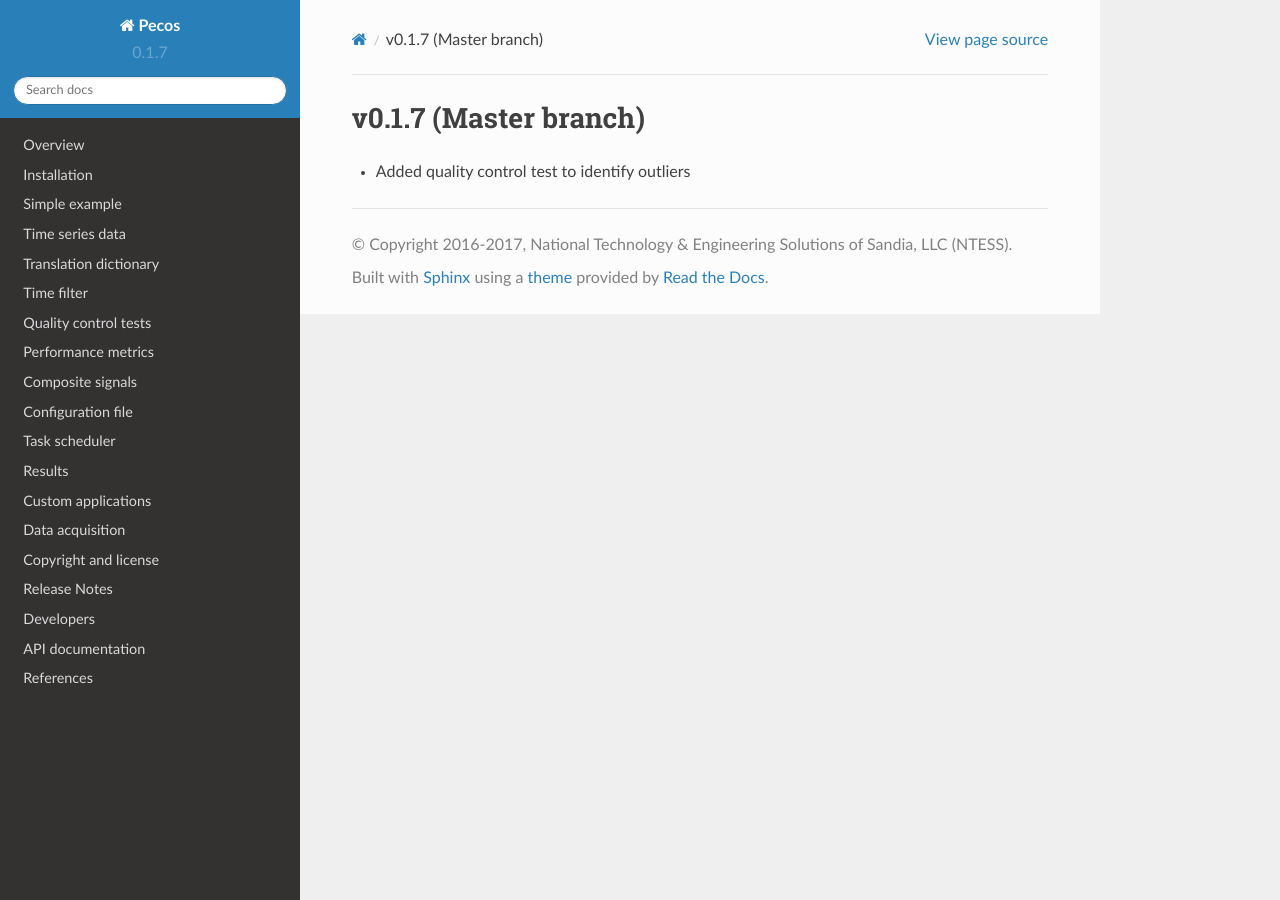
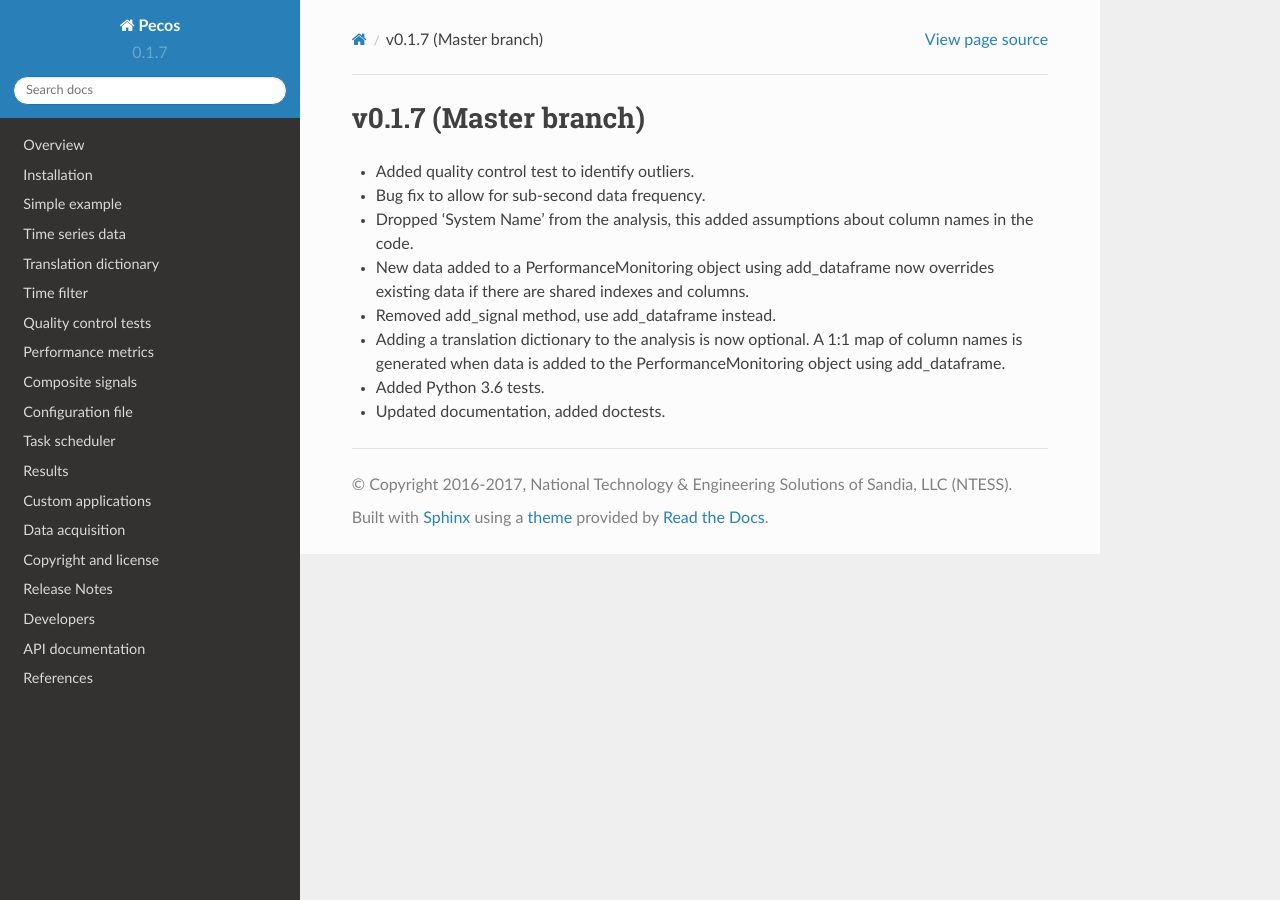
Before and after one commit to sjanzou/pecos, a Sphinx documentation site: the page built from documentation/whatsnew/v0.1.7.rst, in a window 1280 px wide. Built offline with Sphinx 7.4.7 and the Read the Docs theme 2.0.0, drawn with Linux system fonts in a browser that asks for light colours.

Commit message:
updated release notes, removed add_signal

```diff
--- a/documentation/example.rst
+++ b/documentation/example.rst
@@ -61,7 +61,7 @@ Results are saved in examples/simple/Results.  Results include:
 
 .. _fig-monitor-1:
 .. figure:: figures/monitoring_report.png
-   :scale: 100 %
+   :scale: 75 %
    :alt: Monitoring report
 
    Example monitoring report.
--- a/documentation/results.rst
+++ b/documentation/results.rst
@@ -147,7 +147,7 @@ used in the analysis.
 
 .. _fig-monitor-2:
 .. figure:: figures/monitoring_report.png
-   :scale: 100 %
+   :scale: 75 %
    :alt: Monitoring report
 
    Example monitoring report.
--- a/documentation/whatsnew/v0.1.7.rst
+++ b/documentation/whatsnew/v0.1.7.rst
@@ -3,4 +3,15 @@
 v0.1.7 (Master branch)
 ------------------------
 
-* Added quality control test to identify outliers
+* Added quality control test to identify outliers.
+* Bug fix to allow for sub-second data frequency.
+* Dropped 'System Name' from the analysis, this added assumptions about column names
+  in the code.
+* New data added to a PerformanceMonitoring object using add_dataframe now overrides
+  existing data if there are shared indexes and columns.
+* Removed add_signal method, use add_dataframe instead.
+* Adding a translation dictionary to the analysis is now optional. A 1:1 map of
+  column names is generated when data is added to the PerformanceMonitoring object
+  using add_dataframe.
+* Added Python 3.6 tests.
+* Updated documentation, added doctests.
```
Also changed, not shown: 1 other file.
